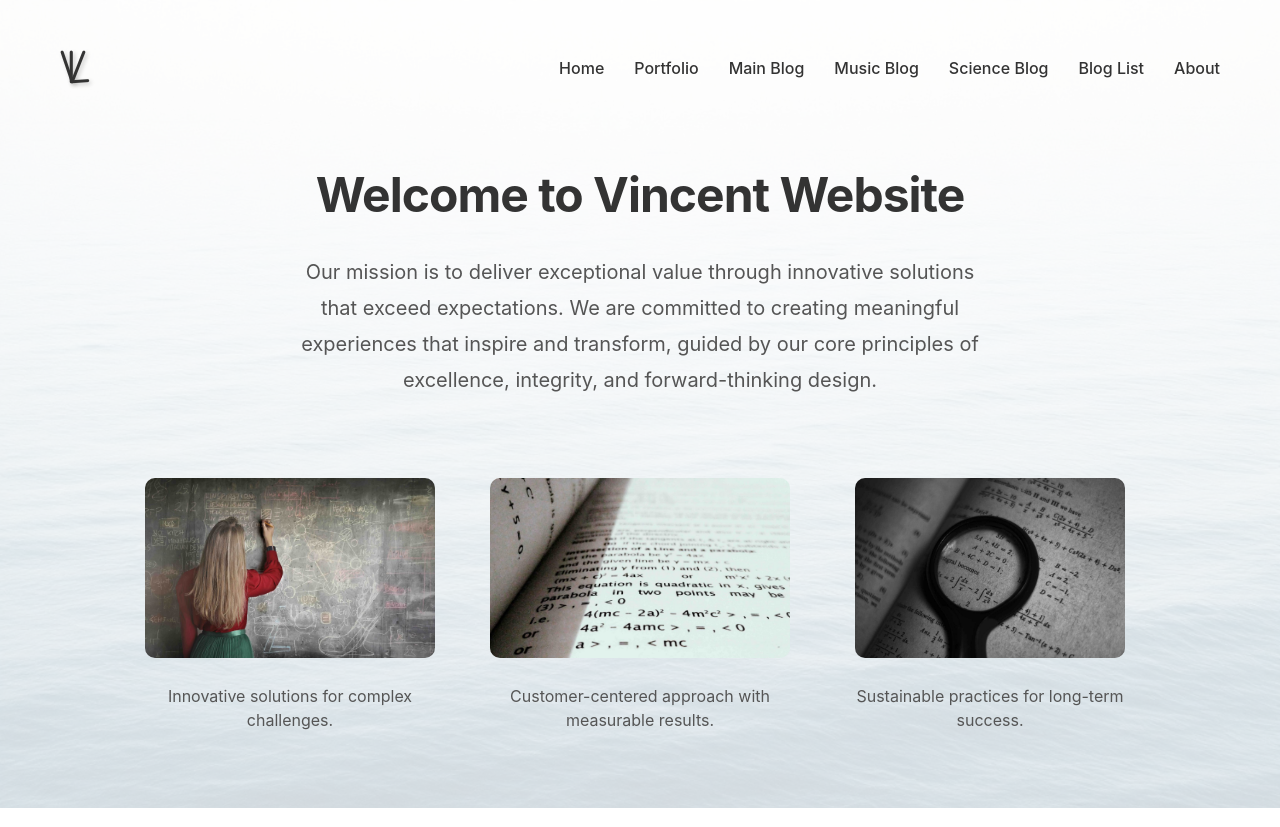
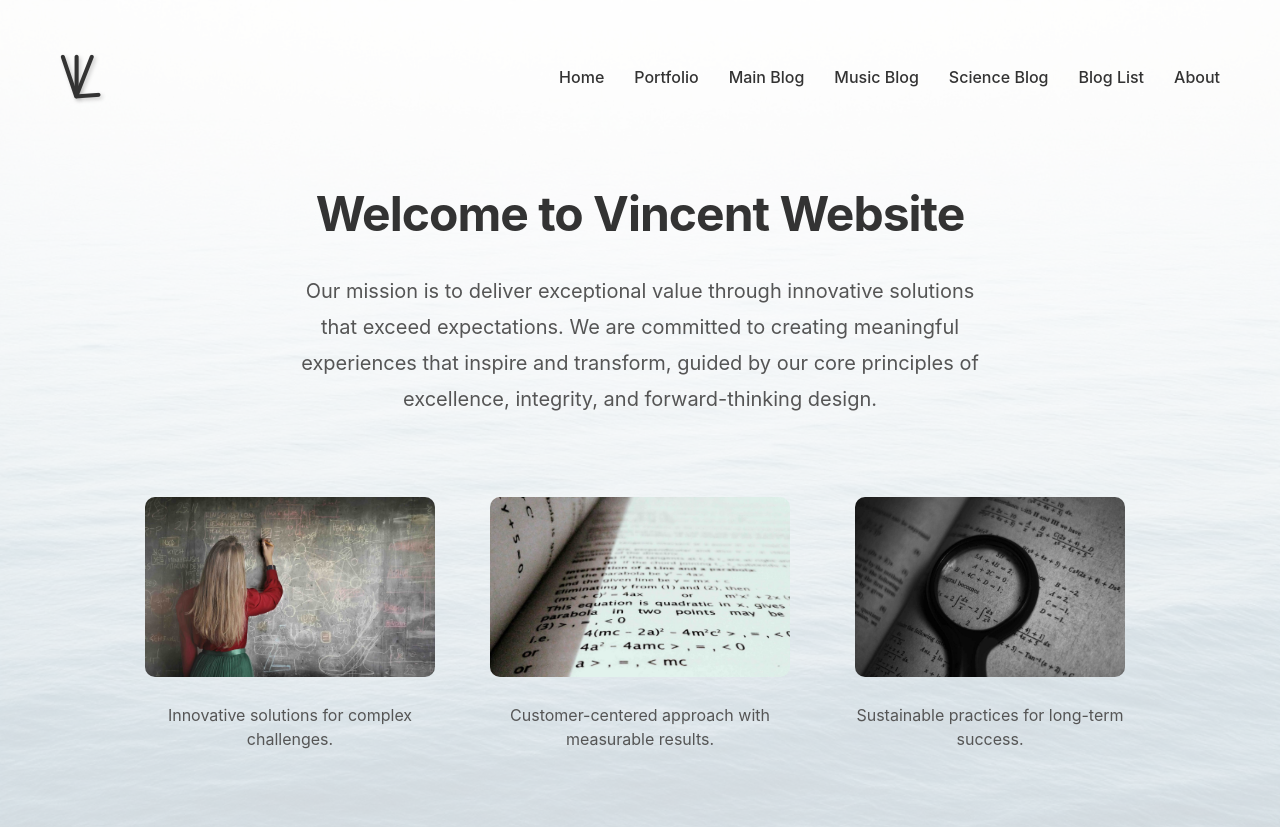
Before and after one commit to Vinc-Web-Hub/Vinc-Static-Blog-1, a plain HTML site: page index.html in a window 1280 px wide. Drawn offline with Linux system fonts and the light colour scheme; a script that the page names is missing.

Commit message:
logo size

```diff
--- a/styles.css
+++ b/styles.css
@@ -38,9 +38,9 @@ nav {
 
 .logo {
     font-family: "Apple Chancery", "Brush Script MT", "Comic Sans MS", cursive;
-    font-size: 3rem;        /* Prominent but not overwhelming */
+    font-size: 4rem;        /* Prominent but not overwhelming */
     font-weight: 400;         /* Apple Chancery is inherently stylish; no bold needed */
-    letter-spacing: -20px;      /* Slight spacing for improved readability */
+    letter-spacing: -25px;      /* Slight spacing for improved readability */
     color: #333;              /* Dark grey for a refined, non-harsh look */
     text-shadow: 2px 2px 4px rgba(0, 0, 0, 0.2);  /* Soft shadow for depth */
 }
```
